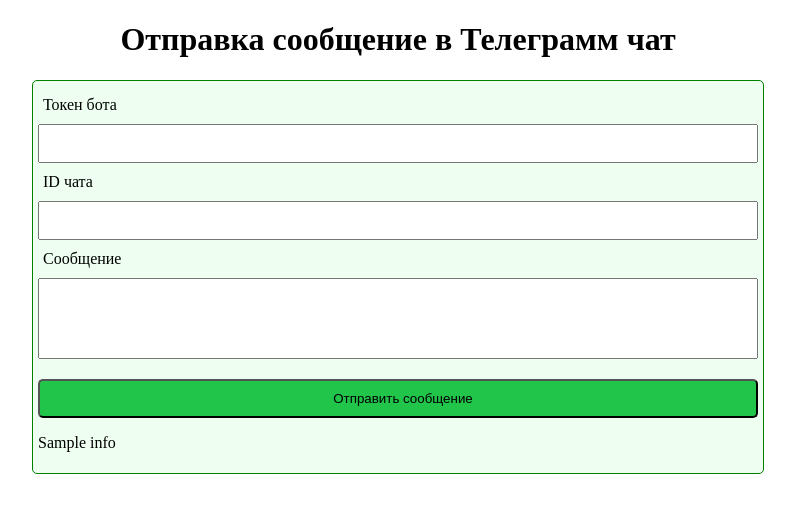
After one commit to olegMirasov/my_demo, a Django app: template my_message_to_tg/templates/my_message_to_tg.html in a window 1280 px wide. The commit adds this page. Shown: the top 513 px of the page, without its empty margins (242-1037 px from the left). Run offline with Django 3.2, Linux system fonts and the light colour scheme; the template is opened without the code that fills it: most values are stand-ins (such as "Sample title", 1, 10 or a date in 2020); parts of the project's set-up code (start-up, migrations or seed data) failed here and were passed over.

Commit message:
Добавил приложение по отправке сообщений в Телеграм

```diff
--- /dev/null
+++ b/my_message_to_tg/templates/my_message_to_tg.html
@@ -0,0 +1,67 @@
+<!DOCTYPE html>
+<html lang="en">
+<head>
+    <meta charset="UTF-8">
+    <title>tg_bot</title>
+    <style>
+        .cont {
+            width: 90vh;
+            height: auto;
+            margin: 0 auto;
+            padding: 5px;
+            border: solid 1px green;
+            border-radius: 5px;
+            background-color: rgba(54, 255, 87, 0.084);
+        }
+
+        .form1 {
+            display: flex;
+            flex-direction: column;
+        }
+
+        .button {
+            margin-top: 20px;
+            background-color: rgb(33, 197, 74);
+            border-radius: 5px;
+        }
+
+        h1 {
+            text-align: center;
+        }
+
+        label {
+            padding: 10px 10px 10px 5px;
+        }
+
+        input {
+            padding: 10px 0px 10px 10px;
+        }
+
+        textarea {
+            resize: none;
+        }
+
+    </style>
+</head>
+<body>
+<h1>Отправка сообщение в Телеграмм чат</h1>
+<div class="cont">
+    {% if not done %}
+    <form method="post" class="form1">
+        {% csrf_token %}
+        <label>Токен бота</label>
+        <input type="text" name="bot_id" required>
+        <label>ID чата</label>
+        <input type="text" name="chat_id" required>
+        <label>Сообщение</label>
+        <textarea name="message" rows="5" cols="20" required></textarea>
+        <input type="submit" value="Отправить сообщение" class="button">
+
+    </form>
+    {% endif %}
+    <p>{{ info }}</p>
+</div>
+
+
+</body>
+</html>
--- /dev/null
+++ b/my_message_to_tg/urls.py
@@ -0,0 +1,6 @@
+from django.urls import path
+from .views.views import message_to_tg
+
+urlpatterns = [
+    path('', message_to_tg, name='message_to_tg')
+]
--- a/settings.py
+++ b/settings.py
@@ -63,6 +63,7 @@
     'my_best_call',
     'sort_fields',
     'my_open_ai',
+    'my_message_to_tg',
 ]
 
 MIDDLEWARE = [
--- a/start/templates/top_menu.html
+++ b/start/templates/top_menu.html
@@ -32,6 +32,7 @@
     <a href="/my_import_company/">__Импорт компаний из гугл таблиц<br></a>
     <a href="/my_best_call/">__Лучший звонок<br></a>
     <a href="/my_sort_field/">__Сортировка значений списочного поля<br></a>
-    <a href="/my_open_ai">__Звонок в текст (OpenAI)<br></a>
+    <a href="/my_open_ai/">__Звонок в текст (OpenAI)<br></a>
+    <a href="/my_message_to_tg/">__Отправить сообщение в Telegram<br></a>
 
 </div>
--- a/urls.py
+++ b/urls.py
@@ -57,6 +57,7 @@
     path('my_best_call/', include('my_best_call.urls')),
     path('my_sort_field/', include('sort_fields.urls')),
     path('my_open_ai/', include('my_open_ai.urls')),
+    path('my_message_to_tg/', include('my_message_to_tg.urls')),
 
 
 ] + static(settings.MEDIA_URL, document_root=settings.MEDIA_ROOT)
```
Also changed, not shown: my_message_to_tg/forms.py (added, +7 -0 lines), my_message_to_tg/utils.py (added, +15 -0 lines), my_message_to_tg/views/views.py (added, +16 -0 lines), my_message_to_tg/__init__.py (added), my_message_to_tg/views/__init__.py (added).
